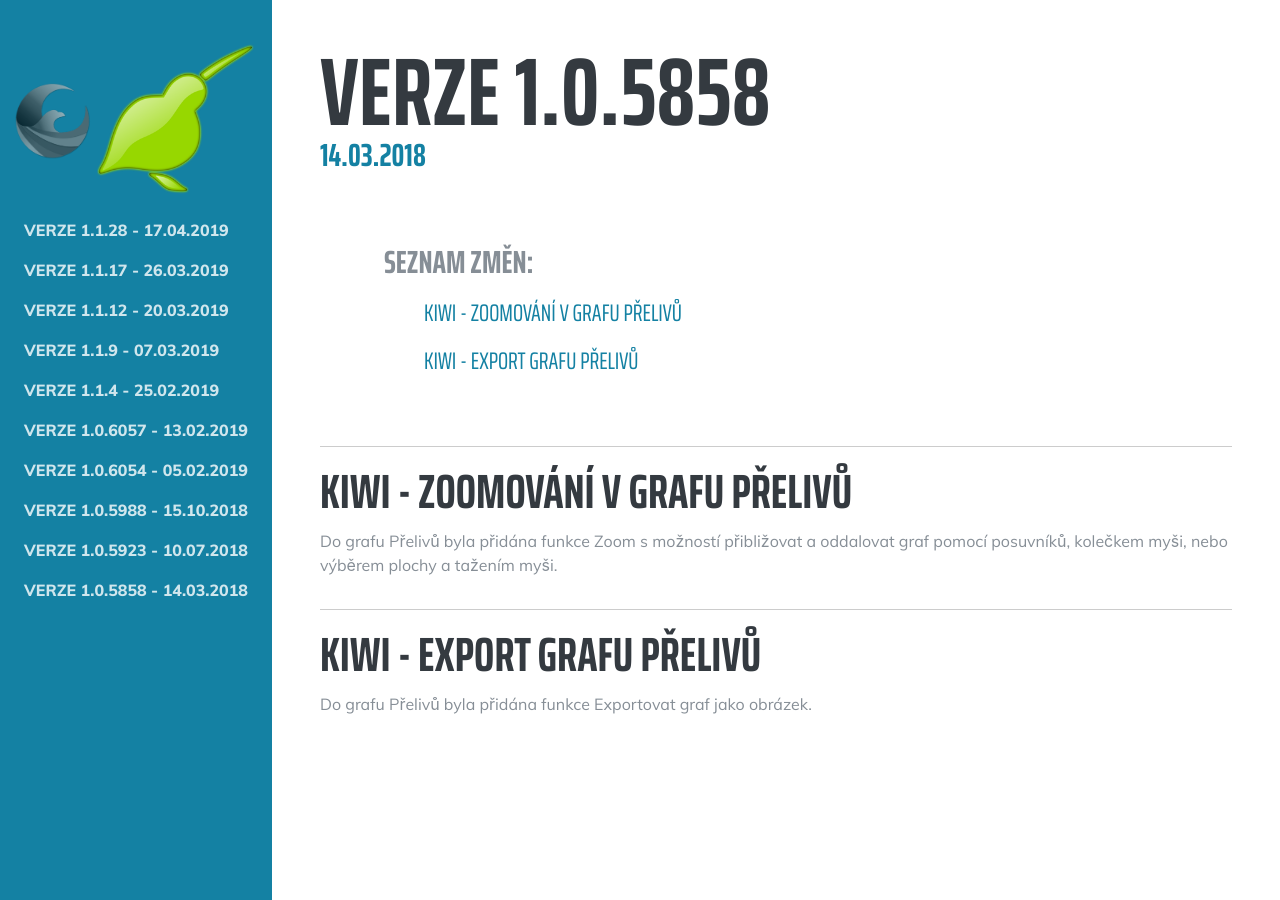
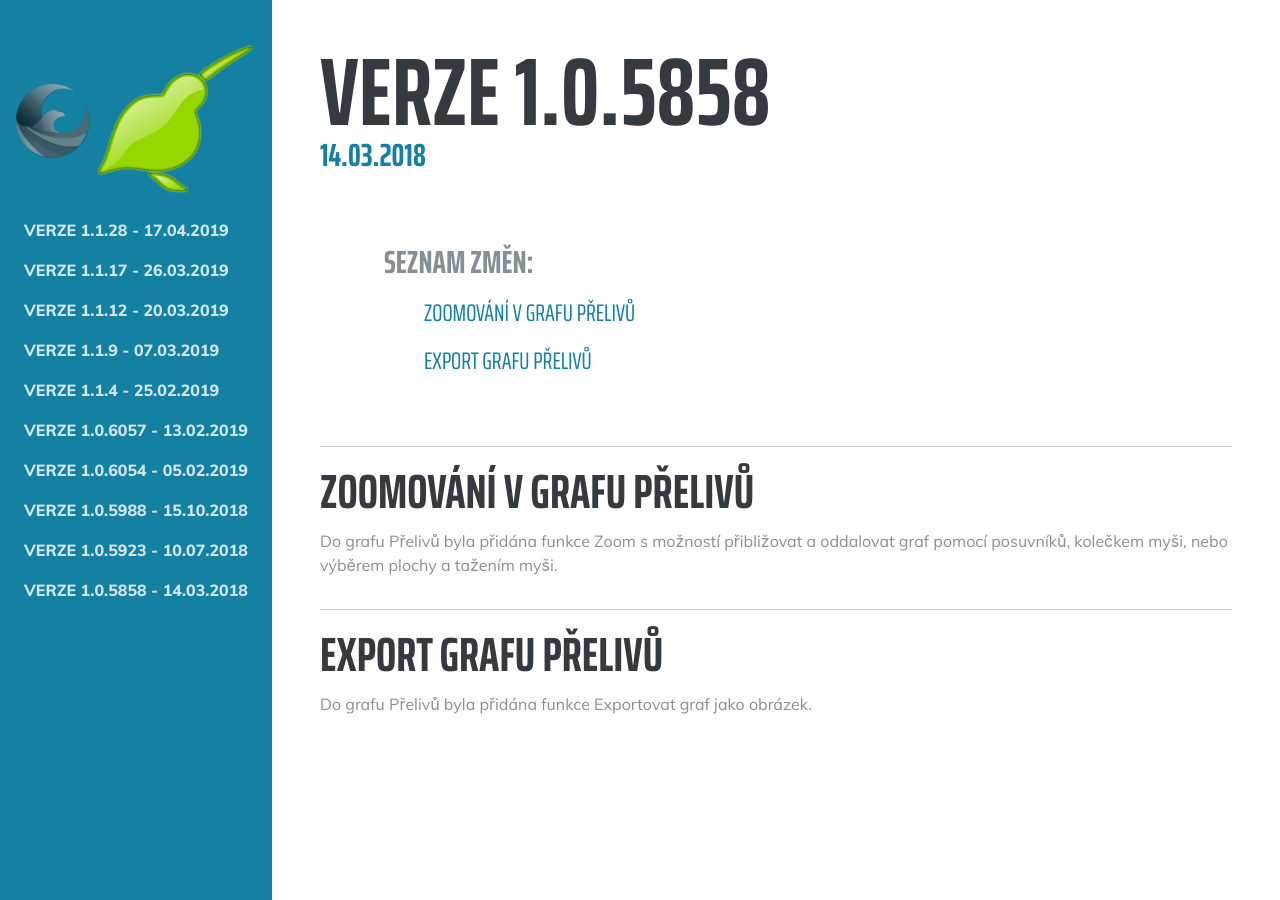
Before and after one commit to benesrichard/news-web2, a Jekyll site: the page built from _posts/2018-03-14-1.0.5858K.md, in a window 1280 px wide. Built offline with Jekyll 4.4.1, drawn with Linux system fonts in a browser that asks for light colours; some web fonts are replaced.

Commit message:
Update 2018-03-14-1.0.5858K.md

```diff
--- a/_posts/2018-03-14-1.0.5858K.md
+++ b/_posts/2018-03-14-1.0.5858K.md
@@ -2,9 +2,9 @@
 categories: [kiwi]
 layout: kiwi
 ---
-## Kiwi - zoomování v grafu přelivů
+## Zoomování v grafu přelivů
 Do grafu Přelivů byla přidána funkce Zoom s možností přibližovat a oddalovat graf pomocí posuvníků, kolečkem myši, nebo výběrem plochy a tažením myši.
 
 
-## Kiwi - export grafu přelivů
+## Export grafu přelivů
 Do grafu Přelivů byla přidána funkce Exportovat graf jako obrázek.
```
